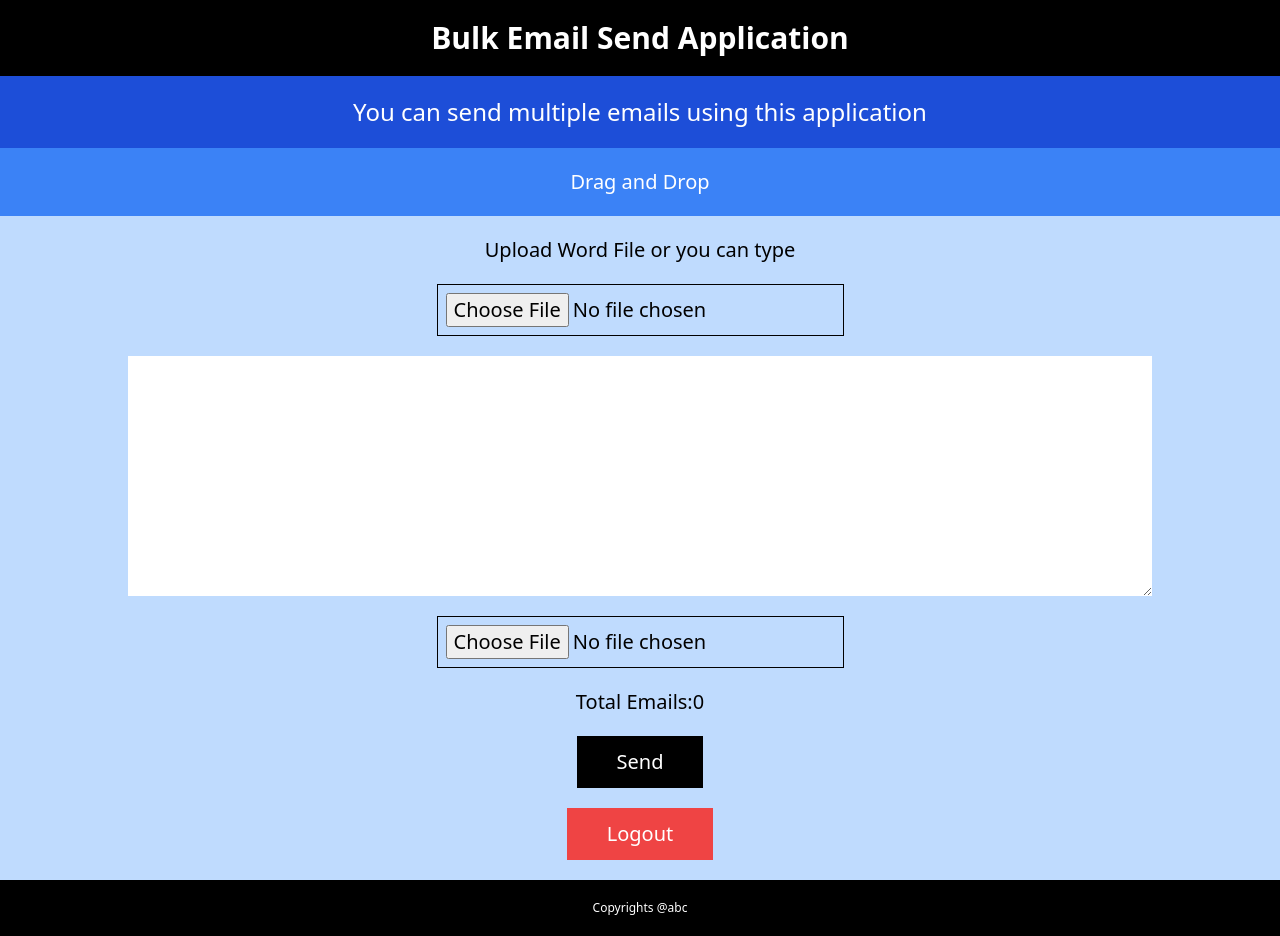
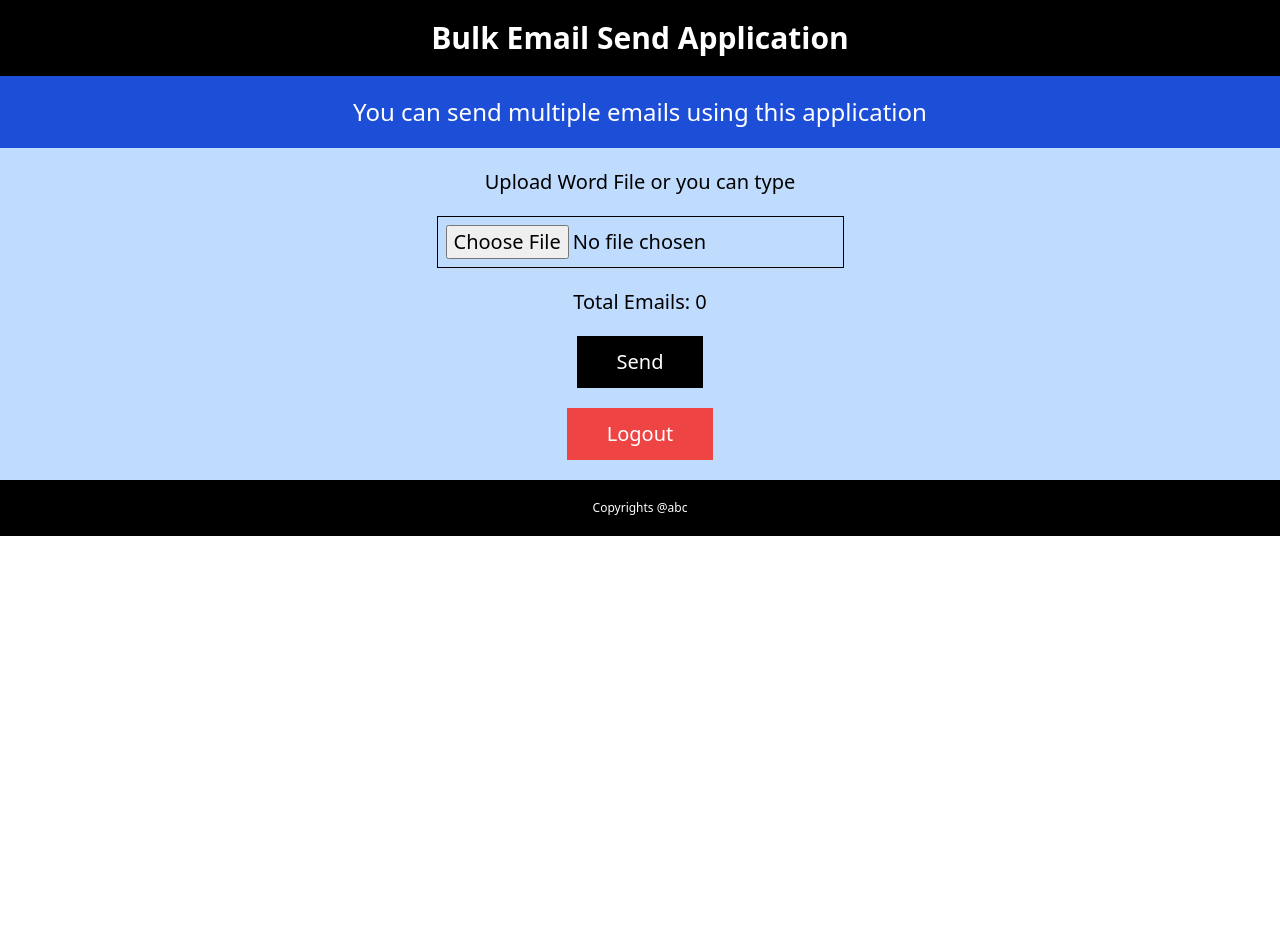
Before and after one commit to haran2231/email-fe, a React (Create React App) app: page /mailbox in a window 1280 px wide. After the commit the page ends 800 px from the top, so only its background shows below. Built offline with nearby package versions, Linux system fonts and the light colour scheme.

Commit message:
Update Mailbox.jsx

```diff
--- a/src/Components/Mailbox.jsx
+++ b/src/Components/Mailbox.jsx
@@ -1,95 +1,60 @@
 import React, { useState, useRef } from "react";
 import axios from 'axios';
 import * as XLSX from 'xlsx';
-import { useNavigate } from 'react-router-dom'; // Import useNavigate hook
-// import WordFileUploader from "./WordFileUploader";
+import { useNavigate } from 'react-router-dom';
 import Mammoth from 'mammoth';
-// import FileReader from 'react-file-reader';
-
 
 const Mailbox = () => {
-    // const [msg1, setMsg] = useState("");
     const [sending, setSending] = useState(false);
     const [data, setData] = useState([]);
     const [fileError, setFileError] = useState("");
     const [fileContent, setFileContent] = useState('');
-    const [emailcount, setemailcount] = useState(false)
+    const [emailcount, setemailcount] = useState(false);
     const fileInputRef = useRef(null);
-    const navigation = useNavigate(); // Initialize useNavigate hook
-
-    // const handleMsg = (e) => {
-    //     setMsg(e.target.value);
-    // }
+    const navigation = useNavigate();
 
     const handleFile = (e) => {
         const file = e.target.files[0];
         if (!file) return;
 
         const reader = new FileReader();
-
         reader.onload = (event) => {
             try {
                 const workbook = XLSX.read(event.target.result, { type: 'binary' });
                 const sheetName = workbook.SheetNames[0];
                 const sheet = workbook.Sheets[sheetName];
-                const emailList = XLSX.utils.sheet_to_json(sheet, { header: 'A' });
+                const emailList = XLSX.utils.sheet_to_json(sheet, { header: 1 }).flat();
 
-                const totalEmails = emailList.map(item => item.A).filter(email => validateEmail(email));
+                console.log("Raw Sheet Data:", XLSX.utils.sheet_to_json(sheet, { header: 1 }));
+                console.log("Extracted Email List Before Filtering:", emailList);
+
+                const totalEmails = emailList
+                    .map(email => (typeof email === 'string' ? email.trim() : ""))
+                    .filter(email => validateEmail(email));
+
+                console.log("Valid Emails After Filtering:", totalEmails);
+
                 setData(totalEmails);
-                setemailcount(true)
+                setemailcount(true);
                 setFileError("");
             } catch (error) {
                 setFileError("Error reading the file. Please ensure it is a valid Excel file.");
             }
-        }
+        };
 
         reader.onerror = () => {
             setFileError("Error reading the file. Please try again.");
-        }
+        };
 
         reader.readAsBinaryString(file);
-    }
-
-
-    const handleFilesforword = async (e) => {
-
-        const files = e.target.files;
-
-        if (!files || files.length === 0) {
-
-            console.error("No file selected.");
-
-            return;
-
-        }
-
-
-
-        const file = files[0];
-
-        const arrayBuffer = await file.arrayBuffer();
-
-
-
-        Mammoth.extractRawText({ arrayBuffer })
-
-            .then((result) => {
-
-                setFileContent(result.value);
-
-            })
-
-            .catch((error) => {
-                console.error('Error reading Word file:', error);
-
-            });
-
     };
 
     const validateEmail = (email) => {
-        const re = /^(([^<>()\[\]\\.,;:\s@"]+(\.[^<>()\[\]\\.,;:\s@"]+)*)|(".+"))@(([^<>()\[\]\\.,;:\s@"]+\.)+[^<>()\[\]\\.,;:\s@"]{2,})$/i;
-        return re.test(String(email).toLowerCase());
-    }
+        const re = /^[^\s@]+@[^\s@]+\.[^\s@]+$/;
+        const isValid = re.test(String(email).trim());
+        if (!isValid) console.log("Invalid Email Found:", email);
+        return isValid;
+    };
 
     const send = async () => {
         if (fileContent === "") {
@@ -104,11 +69,18 @@ const Mailbox = () => {
 
         setSending(true);
         try {
-            const response = await axios.post("https://bulk-email-oh0b.onrender.com/sendemail", { msg: fileContent, email: data, });
+            console.log("Sending to:", data);
+            const response = await axios.post("https://email-app-9dmm.onrender.com/sendemail", { msg: fileContent, email: data });
             console.log(response.data);
+
             if (response.data) {
                 alert("Email sent successfully");
                 setFileContent("");
+                setData([]);
+                setemailcount(false);
+                if (fileInputRef.current) {
+                    fileInputRef.current.value = null;
+                }
             } else {
                 alert("Failed to send");
             }
@@ -116,16 +88,12 @@ const Mailbox = () => {
             alert("Failed to send. Please try again later.");
         } finally {
             setSending(false);
-            setemailcount(false)
-            if (fileInputRef.current) {
-                fileInputRef.current.value = '';  // Resets the file input to empty
-              }
         }
-    }
+    };
 
     const handleLogout = () => {
-        localStorage.removeItem('token'); // Remove token from localStorage
-        navigation('/'); // Redirect to the login page after logout
+        localStorage.removeItem('token');
+        navigation('/');
     };
 
     return (
@@ -138,27 +106,11 @@ const Mailbox = () => {
                 <h1>You can send multiple emails using this application</h1>
             </div>
 
-            <div className="py-5 text-xl font-medium text-center text-white bg-blue-500">
-                <h1>Drag and Drop</h1>
-            </div>
-
             <div className="flex flex-col items-center gap-5 py-5 text-xl font-medium text-center text-black bg-blue-200">
                 <h2>Upload Word File or you can type</h2>
-                {/* <FileReader handleFiles={handleFilesforword} fileTypes={['.docx']}> */}
-                {/* <button className="p-2 my-4 border border-black border-solid">Select Word File</button> */}
-                <input className="p-2 border border-black border-solid" ref={fileInputRef} onChange={handleFilesforword} type="file" />
-                {/* </FileReader> */}
-                <textarea
-                    value={fileContent}
-                    className="w-[80%] h-60 px-3"
-                    onChange={(e) => setFileContent(e.target.value)}
-                    rows="20"
-                    cols="80"
-                />
-                {/* <textarea onChange={handleMsg} value={msg} className="w-[80%] h-60 px-3"></textarea> */}
                 <input className="p-2 border border-black border-solid" ref={fileInputRef} onChange={handleFile} type="file" />
                 {fileError && <p className="text-red-500">{fileError}</p>}
-                <p>Total Emails:{emailcount ? data.length:"0" } </p>
+                <p>Total Emails: {emailcount ? data.length : "0"}</p>
                 <button onClick={send} className="px-10 py-3 text-xl font-normal text-white bg-black" type="button" disabled={sending}>
                     {sending ? "Sending..." : "Send"}
                 </button>
@@ -171,7 +123,7 @@ const Mailbox = () => {
                 <h1>Copyrights @abc</h1>
             </div>
         </div>
-    )
-}
+    );
+};
 
 export default Mailbox;
```
